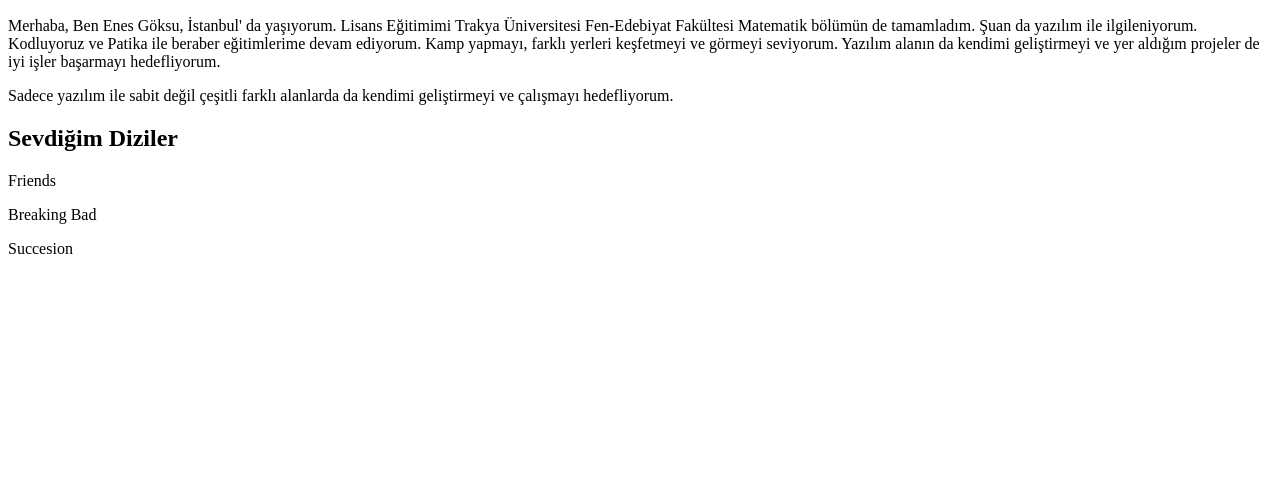
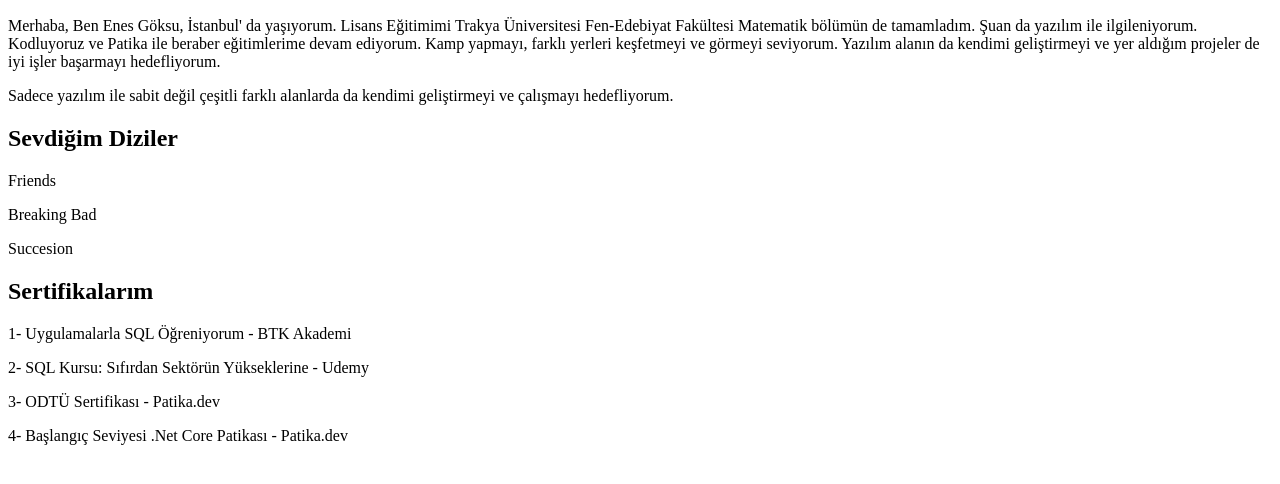
Before and after one commit to enesgoksu/Odev-1, a plain HTML site: page index.html in a window 1280 px wide. Shown: the part 96-580 px from the top of the page. Drawn offline with Linux system fonts and the light colour scheme.

Commit message:
odev1 tamamlandı

```diff
--- a/index.html
+++ b/index.html
@@ -11,3 +11,9 @@
 <p>Friends</p>
 <p>Breaking Bad</p>
 <p>Succesion</p>
+
+<h2>Sertifikalarım</h2>
+<p>1- Uygulamalarla SQL Öğreniyorum - BTK Akademi</p>
+<p>2- SQL Kursu: Sıfırdan Sektörün Yükseklerine - Udemy</p>
+<p>3- ODTÜ Sertifikası - Patika.dev</p>
+<p>4- Başlangıç Seviyesi .Net Core Patikası - Patika.dev</p>
```
Also changed, not shown: Ekran görüntüsü 2023-05-22 190116.png (added).
